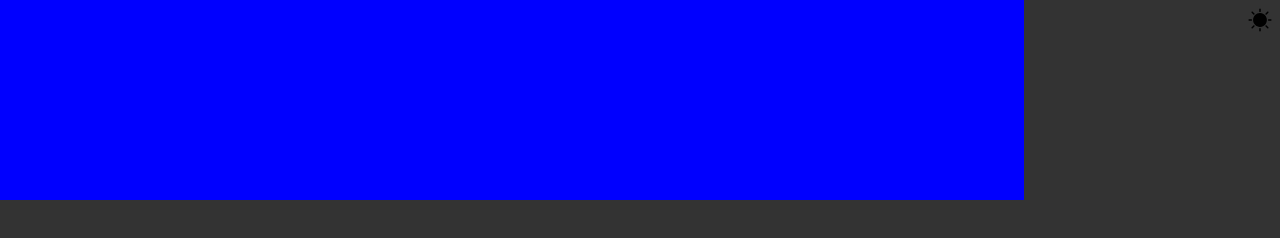
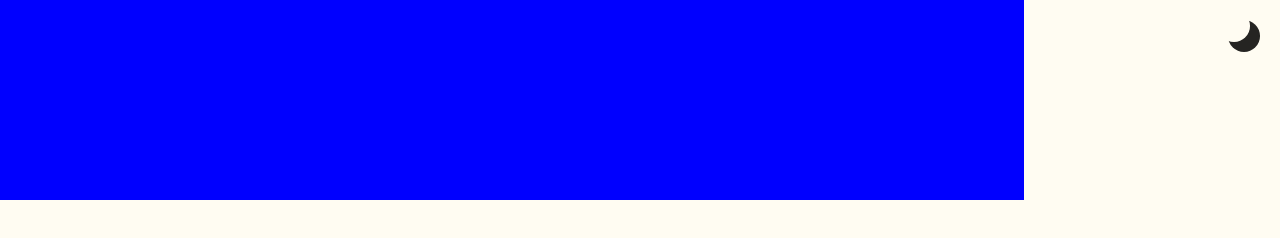
Before and after one commit to 925-Studio/wa_groundhog_clock_3, a website built with webpack: page src/template.html in a window 1280 px wide. Built offline with nearby package versions, Linux system fonts and the light colour scheme.

Commit message:
update theme control

```diff
--- a/src/modules/themeControl.js
+++ b/src/modules/themeControl.js
@@ -1,33 +1,24 @@
-// import sunIcon from 'assets/images/sun.svg'
-
 export default function themeControl() {
   const wrapper = document.createElement('div')
   const checkbox = document.createElement('input')
-  const icon = document.createElement('img')
-  const currentIcon = 'assets/images/sun.svg'
 
   wrapper.className = 'theme_control_wrapper'
+  checkbox.className = 'theme_switch'
 
   checkbox.type = 'checkbox'
-  checkbox.className = 'theme_switch'
-  checkbox.checked = false
 
-  icon.className = 'theme_icon'
-  icon.src = 'assets/images/sun.svg'
+  wrapper.appendChild(checkbox)
 
-  function changeIcon(p) {
-    if (p) {
-      icon.src = 'assets/images/moon.svg'
-    } else {
-      icon.src = 'assets/images/sun.svg'
-    }
+  if (window.matchMedia("(prefers-color-scheme: dark)").matches) {
+    document.documentElement.setAttribute('theme', 'dark')
+    checkbox.checked = true
+  } else {
+    document.documentElement.setAttribute('theme', 'light')
+    checkbox.checked = false
   }
 
-  wrapper.appendChild(checkbox)
-  wrapper.appendChild(icon)
-
-  checkbox.addEventListener('click', () => {
-    changeIcon(checkbox.checked)
+  checkbox.addEventListener('change', (e) => {
+    document.documentElement.setAttribute('theme', e.target.checked ? 'dark' : 'light')
   })
 
   return wrapper
--- a/src/styles/_scaffolding.scss
+++ b/src/styles/_scaffolding.scss
@@ -22,22 +22,10 @@ body {
 
   width: 100vw;
   height: 100vh;
-  background-color: $background-color;
 
-  color: var(--color-text);
-  // background: var(--color-background);
+  color: var(--text-c);
+  background-color: var(--background-c);
+
+  transition-property: background;
+  transition: 100ms ease-in-out;
 }
-
-/* ---------------------------------- THEME --------------------------------- */
-// Light Theme
-$light-theme-background: #fff;
-$light-theme-text: #000;
-
-// Dark Theme
-$dark-theme-background: #000;
-$dark-theme-text: #fff;
-
-
-// css variables
-//--display-value: none
-//--opacity-value: 0
--- a/src/styles/_variables.scss
+++ b/src/styles/_variables.scss
@@ -1,5 +1,25 @@
-$font-size: 1rem;
-$font-family: 'Inter', sans-serif;
-$background-color: #333;
-$font-color: #bad522;
-$page-width: 650px;
+// Light Theme
+html[theme='light'] {
+  --background-c: #fffcf2;
+  --text-c: #252422;
+  --icon-c: #252422;
+  --icon-mask-c: #fffcf2;
+  @media only screen and (max-width: 767px) {
+    --icon-p-left: -6px;
+    --icon-p-top: -6px;
+  }
+  @media only screen and (min-width: 768px) {
+    --icon-p-left: -10px;
+    --icon-p-top: -10px;
+  }
+}
+
+// Dark Theme
+html[theme='dark'] {
+  --background-c: #252422;
+  --text-c: #fffcf2;
+  --icon-c: #fffcf2;
+  --icon-mask-c: #fffcf2;
+  --icon-p-left: 0px;
+  --icon-p-top: 0px;
+}
--- a/src/styles/neonTexts.scss
+++ b/src/styles/neonTexts.scss
@@ -2,7 +2,7 @@
   @media only screen and (max-width: 767px) {
     width: 200px;
     height: 200px;
-    background-color: $font-color;
+    background-color: #bad522;
   }
 
   @media only screen and (min-width: 768px) {
--- a/src/styles/themeControl.scss
+++ b/src/styles/themeControl.scss
@@ -1,27 +1,52 @@
 .theme_control_wrapper {
   position: absolute;
-  top: 8px;
-  right: 8px;
 
-  width: 24px;
-  height: 24px;
+  @media only screen and (max-width: 767px) {
+    top: 8px;
+    right: 8px;
+
+    width: 20px;
+    height: 20px;
+  }
+
+  @media only screen and (min-width: 768px) {
+    top: 20px;
+    right: 20px;
+
+    width: 32px;
+    height: 32px;
+  }
+
+  border-radius: 50%;
+  background-color: var(--icon-c);
+
+  transition-property: background;
+  transition: 100ms ease-in-out;
+
+  &::before {
+    position: absolute;
+    top: var(--icon-p-top);
+    left: var(--icon-p-left);
+
+    content: '';
+
+    width: inherit;
+    height: inherit;
+    border-radius: inherit;
+    background-color: var(--icon-mask-c);
+
+    transition-property: top, left;
+    transition: 333ms ease-in-out;
+  }
 }
 
 .theme_switch {
   appearance: none;
 
-  position: fixed;
-  z-index: 2;
-  top: 8px;
-  right: 8px;
+  position: inherit;
 
   width: inherit;
   height: inherit;
 
   cursor: pointer;
 }
-
-.theme_icon {
-  width: inherit;
-  width: inherit;
-}
```
Also changed, not shown: assets/images/moon.svg (deleted), assets/images/sun.svg (deleted).
